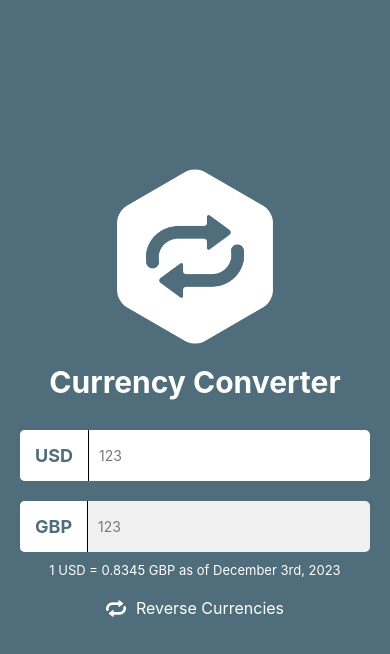
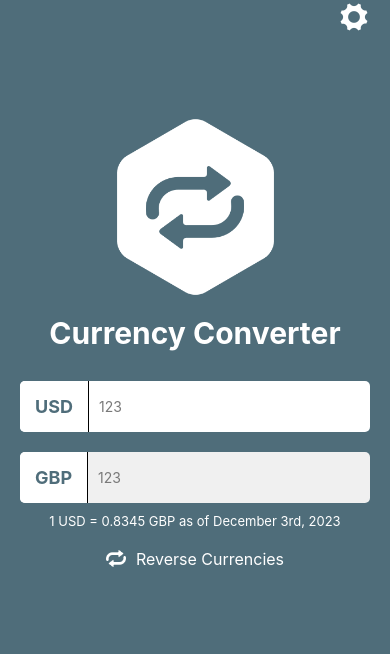
Before and after one commit to Automata02/CC, a React Native app: screen /Home in a window 390 px wide. Shown: the top 654 px of the page. Built offline with nearby package versions, Linux system fonts and the light colour scheme.

Commit message:
Navigation and CurrencyList

```diff
--- a/App.js
+++ b/App.js
@@ -1,4 +1,4 @@
-import React from 'react';
-import Home from './App/screens/Home'
+import React from "react"
+import Navigation from "./App/config/Navigation"
 
-export default () => <Home />;
+export default () => <Navigation />
--- /dev/null
+++ b/App/config/Navigation.js
@@ -0,0 +1,22 @@
+import React from "react"
+import { NavigationContainer } from "@react-navigation/native"
+import { createStackNavigator } from "@react-navigation/stack"
+
+import Home from "../screens/Home"
+import Options from "../screens/Options"
+import CurrencyList from "../screens/CurrencyList"
+
+const MainStack = createStackNavigator()
+const MainStackScreen = () => (
+  <MainStack.Navigator initialRouteName="Home">
+    <MainStack.Screen name="Home" component={Home} options={{ headerShown: false }}/>
+    <MainStack.Screen name="Options" component={Options} />
+    <MainStack.Screen name="CurrencyList" component={CurrencyList} />
+  </MainStack.Navigator>
+)
+
+export default () => (
+  <NavigationContainer>
+    <MainStackScreen />
+  </NavigationContainer>
+)
--- /dev/null
+++ b/App/screens/CurrencyList.js
@@ -0,0 +1,8 @@
+import React from "react"
+import { StatusBar } from "react-native"
+
+import colors from "../constants/colors"
+
+export default () => (
+  <StatusBar barStyle="dark-content" backgroundColor={colors.white} />
+)
--- a/App/screens/Home.js
+++ b/App/screens/Home.js
@@ -1,10 +1,12 @@
 import React, { useState } from "react";
-import { View, StyleSheet, StatusBar, Image, Dimensions, Text, ScrollView } from "react-native";
+import { View, StyleSheet, StatusBar, Image, Dimensions, Text, ScrollView, TouchableOpacity } from "react-native";
 import colors from '../constants/colors';
 import { ConversionInput } from "../components/ConversionInput";
 import { format } from 'date-fns';
 import { Button } from "../components/button";
 import { KeyboardSpacer } from "../components/keyboardSpacer";
+import { Entypo } from '@expo/vector-icons';
+import { SafeAreaView } from 'react-native-safe-area-context'
 
 const screen = Dimensions.get('window');
 
@@ -14,7 +16,7 @@ const styles = StyleSheet.create({
         flex: 1
     },
     content: {
-        paddingTop: screen.height * 0.2
+        paddingTop: screen.height * 0.1
     },
     logoContainer: {
         alignItems: "center",
@@ -41,10 +43,14 @@ const styles = StyleSheet.create({
         fontSize: 30,
         marginVertical: 20,
         textAlign: "center"
+    },
+    header: {
+        alignItems: 'flex-end',
+        marginHorizontal: 20
     }
 });
 
-export default () => {
+export default ({ navigation }) => {
     const baseCurrency = 'USD';
     const quoteCurrency = 'GBP';
     const conversionRate = 0.8345;
@@ -55,6 +61,12 @@ export default () => {
     return (
         <View style={styles.container}>
             <StatusBar barStyle="light-content" />
+            <SafeAreaView style={styles.header}>
+                <TouchableOpacity onPress={() => navigation.push('Options')}>
+                    <Entypo name="cog" size={32} color={colors.white} />
+                </TouchableOpacity>
+            </SafeAreaView>
+
             <ScrollView scrollEnabled={scrollEnabled}>
                 <View style={styles.content}>
                     <View style={styles.logoContainer}>
@@ -67,7 +79,7 @@ export default () => {
                     <ConversionInput
                         text={baseCurrency}
                         value="123"
-                        onButtonPress={() => alert('TODO!')}
+                        onButtonPress={() => navigation.push('CurrencyList')}
                         onChangeText={text => console.log("text", text)}
                         keyboardType="numeric"
                     />
@@ -75,7 +87,7 @@ export default () => {
                     <ConversionInput
                         text={quoteCurrency}
                         value="123"
-                        onButtonPress={() => alert('TODO!')}
+                        onButtonPress={() => navigation.push('CurrencyList')}
                         editable={false}
                     />
 
--- a/App/screens/Options.js
+++ b/App/screens/Options.js
@@ -1,5 +1,5 @@
 import React from 'react';
-import { SafeAreaView, ScrollView, Linking, Alert } from 'react-native';
+import { SafeAreaView, ScrollView, Linking, Alert, StatusBar } from 'react-native';
 import { Entypo } from '@expo/vector-icons';
 import colors from '../constants/colors';
 import { RowItem, RowSeparator } from '../components/RowItems';
@@ -13,6 +13,7 @@ const openUrl = (url) => {
 export default () => {
     return (
         <SafeAreaView style={{ flex:1 }}>
+            <StatusBar barStyle="dark-content" backgroundColor={colors.white}/>
             <ScrollView>
                 <RowItem
                     text="Themes"
```
Also changed, not shown: package.json (+8 -1 lines), 1 other file (tests, documents, lock files or other folders).
